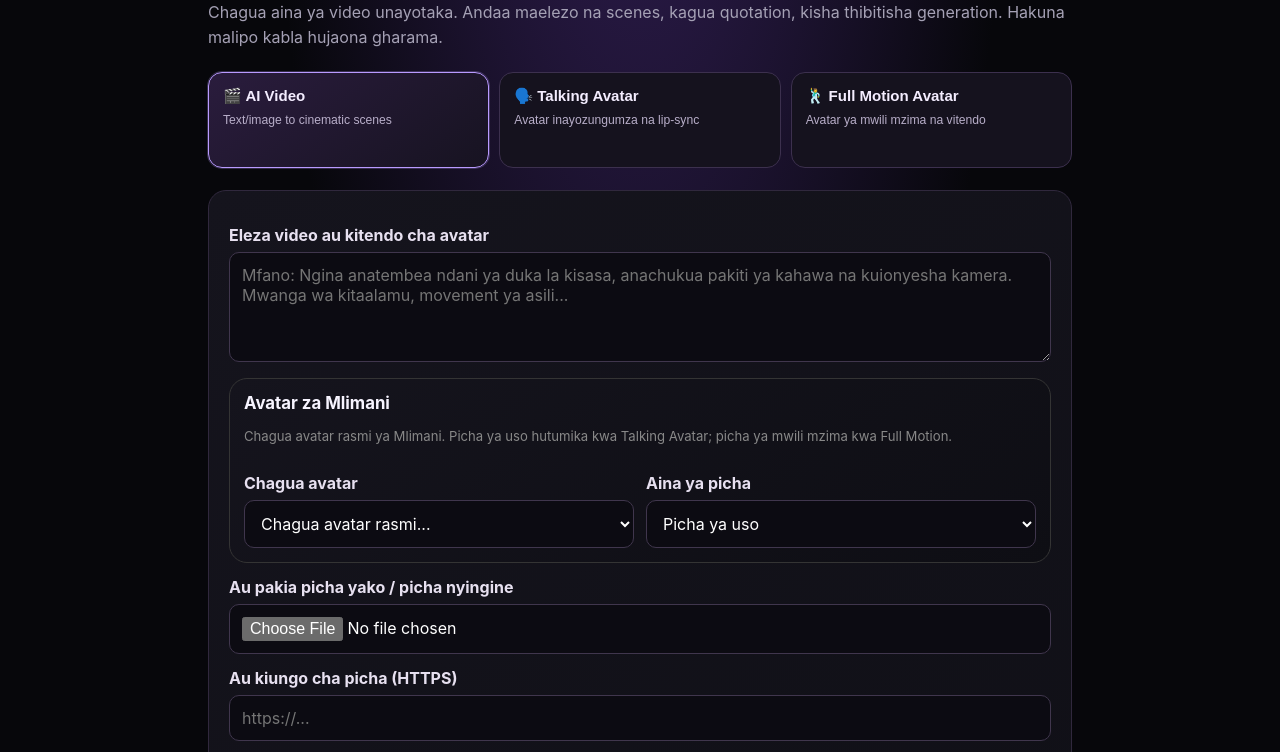
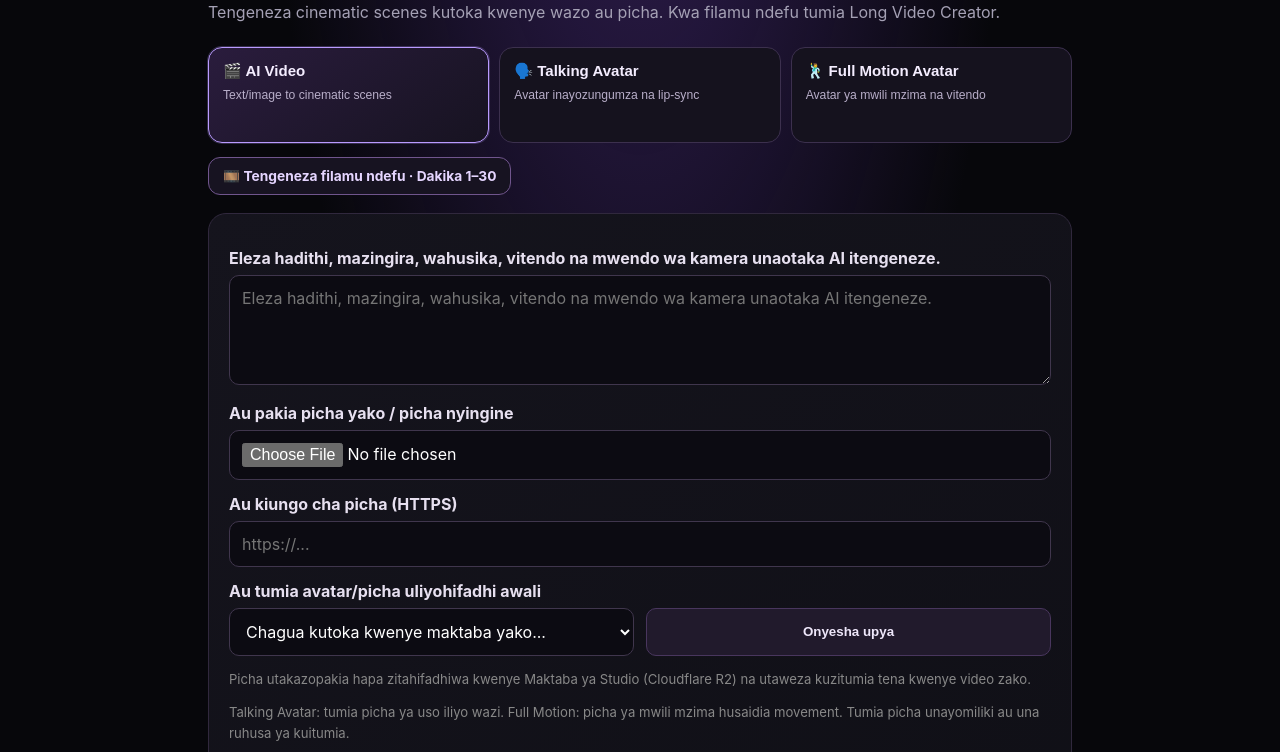
Before and after one commit to Francrichy/AINEW, a website: page public/fal-studio.html in a window 1280 px wide. Shown: the part 170-922 px from the top of the page. Drawn offline with Linux system fonts and the light colour scheme.

Commit message:
Add task-specific creation guidance and long-film entry point

```diff
--- a/public/fal-studio.html
+++ b/public/fal-studio.html
@@ -22,7 +22,9 @@ button:disabled{opacity:.45;cursor:not-allowed}.secondary{background:#211a2c;col
 #result pre{white-space:pre-wrap;overflow-wrap:anywhere;color:#ccc;background:#111;padding:12px;border-radius:10px}
 .pill{display:inline-block;padding:6px 10px;border:1px solid #444;border-radius:99px;color:#ddd;font-size:.78rem}
 .wallet-panel{border-color:#594273;background:linear-gradient(145deg,#21162f,#100e17)}.wallet-balance{font-size:1.65rem;font-weight:900;color:#d8c3ff;margin:4px 0 12px}.wallet-grid{display:grid;grid-template-columns:1fr 1fr;gap:12px}.wallet-note{font-size:.82rem;color:#aaa;white-space:pre-wrap;line-height:1.55}.wallet-message{margin-top:12px;color:#d9c9ff;white-space:pre-wrap;font-size:.88rem}
-.service-picker{display:grid;grid-template-columns:repeat(3,minmax(0,1fr));gap:10px;margin:22px 0}.service-choice{display:flex;flex-direction:column;align-items:flex-start;gap:8px;text-align:left;min-height:96px;background:#15121e;color:#f4edff;border:1px solid #3c304e;border-radius:14px;padding:14px}.service-choice strong{font-size:.94rem}.service-choice span{font-size:.76rem;color:#b8aec9;font-weight:500}.service-choice.active{border-color:#b99aff;background:linear-gradient(145deg,#2a1c3d,#171321);box-shadow:0 0 0 1px #b99aff40}.service-choice:hover{border-color:#b99aff}
+.service-picker{display:grid;grid-template-columns:repeat(3,minmax(0,1fr));gap:10px;margin:22px 0}
+.long-film-link{display:block;width:max-content;max-width:100%;margin:-8px 0 18px;padding:10px 14px;border:1px solid #70558d;border-radius:12px;color:#e5d5ff;background:#171321;font-weight:750;font-size:.86rem}
+.long-film-link:hover{border-color:#c4a7ff;background:#21182f}.service-choice{display:flex;flex-direction:column;align-items:flex-start;gap:8px;text-align:left;min-height:96px;background:#15121e;color:#f4edff;border:1px solid #3c304e;border-radius:14px;padding:14px}.service-choice strong{font-size:.94rem}.service-choice span{font-size:.76rem;color:#b8aec9;font-weight:500}.service-choice.active{border-color:#b99aff;background:linear-gradient(145deg,#2a1c3d,#171321);box-shadow:0 0 0 1px #b99aff40}.service-choice:hover{border-color:#b99aff}
 @media(max-width:600px){.service-picker{grid-template-columns:1fr}.service-choice{min-height:72px}}
 @media(max-width:600px){header{padding:14px 16px}main{padding:20px 12px 40px}.panel{padding:14px}.grid{grid-template-columns:1fr}.actions button{width:100%}}
 </style>
@@ -38,7 +40,7 @@ button:disabled{opacity:.45;cursor:not-allowed}.secondary{background:#211a2c;col
 <button type="button" class="service-choice" data-service="avatar_video"><strong>🗣️ Talking Avatar</strong><span>Avatar inayozungumza na lip-sync</span></button>
 <button type="button" class="service-choice" data-service="motion"><strong>🕺 Full Motion Avatar</strong><span>Avatar ya mwili mzima na vitendo</span></button>
 </div>
-
+<a class="long-film-link" href="/production-studio.html?mode=film">🎞️ Tengeneza filamu ndefu · Dakika 1–30</a>
 <section class="panel">
 <label for="task" class="hidden">Aina ya creation</label>
 <select id="task" class="hidden">
@@ -80,11 +82,19 @@ function setStatus(message){$('status').textContent=message}
 function scriptMode(){return task.value==='avatar_video'&&$('voiceMode').value==='script'}
 function fields(){
  const t=task.value,tts=scriptMode(),standaloneVoice=t==='voice',musicTask=t==='music';
+ const copy={
+  video:{title:'AI Video',description:'Tengeneza cinematic scenes kutoka kwenye wazo au picha. Kwa filamu ndefu tumia Long Video Creator.',prompt:'Eleza hadithi, mazingira, wahusika, vitendo na mwendo wa kamera unaotaka AI itengeneze.'},
+  avatar_video:{title:'Talking Avatar',description:'Chagua Ngina, Ethan au avatar nyingine, andika script au pakia sauti. AI itaunganisha sauti na mjongeo wa midomo.',prompt:'Andika maneno ambayo avatar itazungumza.'},
+  motion:{title:'Full Motion Avatar',description:'Tumia picha ya mwili mzima na eleza vitendo. AI itatengeneza avatar inayotembea, kuonyesha bidhaa au kutumia mikono.',prompt:'Eleza vitendo vya avatar, mjongeo wa mwili na mazingira.'}
+ };
+ if(copy[t]){document.querySelector('h1').textContent=copy[t].title;document.querySelector('main > p').textContent=copy[t].description;}
  $('voiceModeWrap').classList.toggle('hidden',t!=='avatar_video');
  $('ttsVoiceWrap').classList.toggle('hidden',!(tts||standaloneVoice));
  $('promptWrap').classList.toggle('hidden',t==='avatar_video'&&!tts);
- document.querySelector('label[for="prompt"]').textContent=tts?'Script ya maneno ambayo avatar itazungumza':standaloneVoice?'Script ya sauti itakayosomwa na AI':musicTask?'Eleza aina ya soundtrack unayotaka':'Eleza video au kitendo cha avatar';
+ document.querySelector('label[for="prompt"]').textContent=tts?'Script ya maneno ambayo avatar itazungumza':standaloneVoice?'Script ya sauti itakayosomwa na AI':musicTask?'Eleza aina ya soundtrack unayotaka':copy[t]?.prompt||'Eleza video';
+ $('prompt').placeholder=copy[t]?.prompt||'Eleza maelezo ya creation yako...';
  $('imageWrap').classList.toggle('hidden',standaloneVoice||musicTask);
+ $('imageWrap').querySelector('section').classList.toggle('hidden',t==='video');
  $('audioWrap').classList.toggle('hidden',standaloneVoice||musicTask||(t==='avatar_video'&&tts));
  $('imageFile').required=t==='motion'||t==='avatar_video';
  $('audioFile').required=t==='avatar_video'&&!tts;
@@ -92,7 +102,7 @@ function fields(){
  [...$('duration').options].forEach(o=>o.disabled=t!=='avatar_video'&&Number(o.value)>15);
  if(t!=='avatar_video'&&Number($('duration').value)>15)$('duration').value='15';
  $('result').replaceChildren();estimate=null;$('generate').disabled=true;
- setStatus('Kagua bei kabla ya kuanza.');
+ setStatus('Jaza maelezo, kagua quotation, kisha thibitisha generation.');
 }
 task.addEventListener('change',fields);
 $('voiceMode').addEventListener('change',fields);
```
